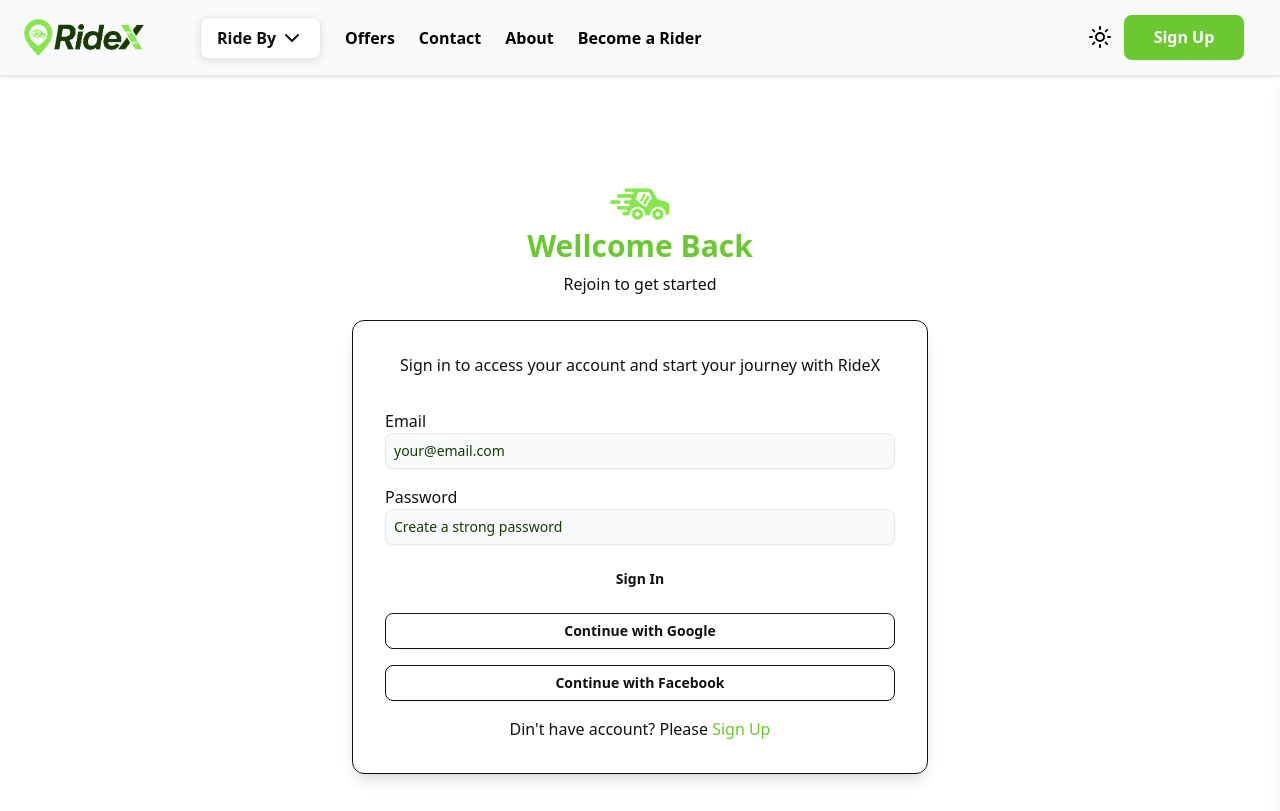
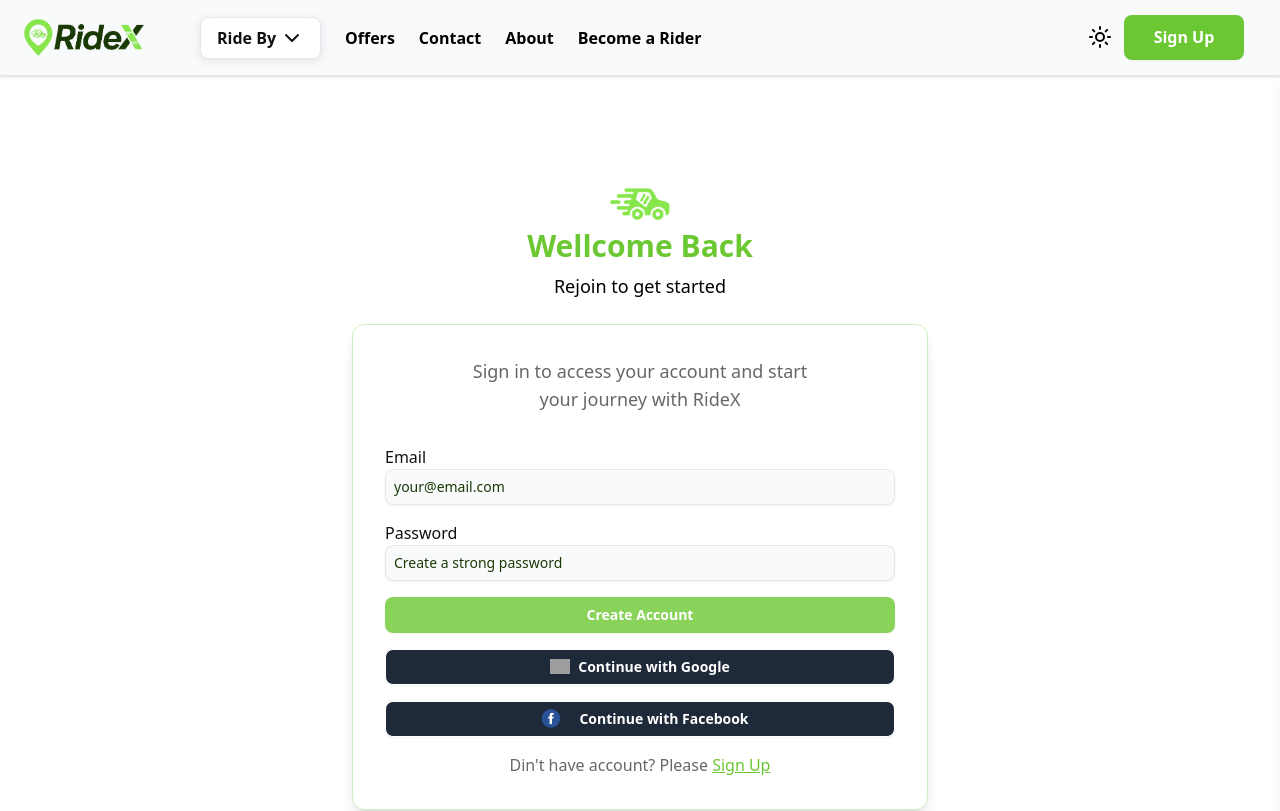
Before and after one commit to rubel6610/RideX-Frontend, a Next.js app: page /signIn in a window 1280 px wide. Shown: the top 811 px of the page. Built offline with nearby package versions, Linux system fonts and the light colour scheme; grey boxes are pictures that could not be loaded.

Commit message:
modify login page

```diff
--- a/src/app/signIn/page.jsx
+++ b/src/app/signIn/page.jsx
@@ -1,6 +1,8 @@
 import { Button } from "@/components/ui/button";
 import { Input } from "@/components/ui/input";
 import CarLogo from "../../Assets/car-icon.png";
+import GoogleIcon from "../../Assets/google-icon.png";
+import FacebookIcon from "../../Assets/facebook-icon.png";
 import Image from "next/image";
 import React from "react";
 import Link from "next/link";
@@ -17,43 +19,75 @@ function LoginPage() {
           height={60}
           className=""
         />
-        <h2 className="text-3xl text-primary font-bold">Wellcome Back</h2>
-        <p className="text-muted-foreground">Rejoin to get started</p>
+        <h2 className="text-3xl text-[var(--primary)] font-bold">
+          Wellcome Back
+        </h2>
+        <p className="text-black dark:text-white text-lg">
+          Rejoin to get started
+        </p>
       </div>
 
       {/* login page from  */}
-      <form className="shadow-lg p-8 rounded-xl space-y-4 max-w-xl mx-auto border border-muted-foreground/10">
-        <p className="text-muted-foreground text-center mb-8">
+      <form className="shadow-lg p-8 rounded-xl space-y-4 max-w-xl mx-auto border border-[#6CC832]/30">
+        <p className="text-black/60 dark:text-white/60 text-center mb-8 text-lg w-2/3 flex mx-auto justify-center">
           Sign in to access your account and start your journey with RideX
         </p>
 
         {/* email field  */}
         <label>Email</label>
-        <Input type="email" placeholder="your@email.com"></Input>
+        <Input
+          type="email"
+          placeholder="your@email.com"
+          className="border border-[#6CC832]/20"
+        ></Input>
 
         {/* password field  */}
         <label>Password</label>
-        <Input type="password" placeholder="Create a strong password"></Input>
+        <Input
+          type="password"
+          placeholder="Create a strong password"
+          className="border border-[#6CC832]/20"
+        ></Input>
 
-        {/* Create account button  */}
-        <Button variant="primaryBtn" className="w-full">
-          Sign In
+        {/* sign In button */}
+        <Button className="w-full bg-[var(--primary)]/80 hover:bg-[var(--primary)] text-white dark:text-black">
+          Create Account
         </Button>
+
         {/* google login button  */}
-        <Button variant="outline" className="w-full">
-          {" "}
+        <Button
+          variant="outline"
+          className="w-full dark:bg-white bg-gray-800 hover:bg-gray-900 text-white dark:text-black"
+        >
+          <Image
+            src={GoogleIcon}
+            alt="google-icon"
+            width={20}
+            height={20}
+            className=""
+          />
           Continue with Google
         </Button>
+
         {/* facebook login button  */}
-        <Button variant="outline" className="w-full">
-          {" "}
+        <Button
+          variant="outline"
+          className="w-full dark:bg-white bg-gray-800 hover:bg-gray-900 text-white dark:text-black"
+        >
+          <Image
+            src={FacebookIcon}
+            alt="google-icon"
+            width={40}
+            height={40}
+            className=""
+          />
           Continue with Facebook
         </Button>
 
         {/* toggle sign Up page  */}
-        <p className="text-center text-muted-foreground">
+        <p className='text-center text-black/60 dark:text-white/60'>
           Din't have account? Please{" "}
-          <span className="text-primary">
+          <span className='text-[var(--primary)] underline cursor-pointer'>
             <Link href="/register" />
             Sign Up
           </span>
```
